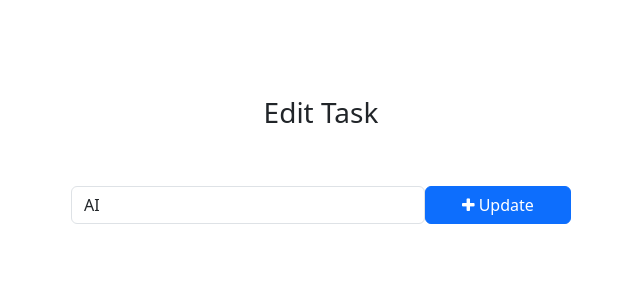
After one commit to Resultyst/todo_django, a Django app: page /todo/edit_task/6/ in a window 1280 px wide. The commit adds this page. Shown: the top 300 px of the page, without its empty margins (319-959 px from the left). Run offline with Django 5.2, Linux system fonts and the light colour scheme; data comes from the database, SQL or seed files in the repository; both versions use the stored data as it was after the commit.

Commit message:
TODO app final

```diff
--- /dev/null
+++ b/templates/edit_task.html
@@ -0,0 +1,29 @@
+<!DOCTYPE html>
+<html lang="en">
+<head>
+    <meta charset="UTF-8">
+    <meta name="viewport" content="width=device-width, initial-scale=1.0">
+    <title>Edit Task - Django TODO App</title>
+
+    <!-- Bootstrap -->
+    <link href="https://cdn.jsdelivr.net/npm/bootstrap@5.3.0-alpha1/dist/css/bootstrap.min.css" rel="stylesheet" integrity="sha384-GLhlTQ8iRABdZLl6O3oVMWSktQOp6b7In1Zl3/Jr59b6EGGoI1aFkw7cmDA6j6gD" crossorigin="anonymous">
+    <script src="https://cdn.jsdelivr.net/npm/bootstrap@5.3.0-alpha1/dist/js/bootstrap.bundle.min.js" integrity="sha384-w76AqPfDkMBDXo30jS1Sgez6pr3x5MlQ1ZAGC+nuZB+EYdgRZgiwxhTBTkF7CXvN" crossorigin="anonymous"></script>
+    <!-- Font Awesome Icons -->
+    <link rel="stylesheet" href="https://cdnjs.cloudflare.com/ajax/libs/font-awesome/4.7.0/css/font-awesome.min.css">
+
+</head>
+<body>
+    <div class="container mt-5">
+        <h3 class = "pt-5 pb-5 text-center">Edit Task</h3>
+        <form action="{% url 'edit_task' get_task.id %}" method = "POST" style ="width :500px; margin: auto;">
+            {% csrf_token %}
+            <div class="form-group">
+                <span style="display: flex;">
+                    <input type="text" name="task" class="form-control" placeholder="Add a task" value ='{{ get_task.task}}'>
+                    <button type="submit" class="btn btn-primary" style="width: 200px;"><i class="fa fa-plus"></i> Update</button>
+                </span>
+            </div>
+        </form>
+
+</body>
+</html>
--- a/templates/home.html
+++ b/templates/home.html
@@ -32,9 +32,9 @@
                     <div class="card-body">
                         {{ task.task }}
                         <span style="position: relative; float: right;">
-                            <a  class="btn btn-success"><i class="fa fa-check"></i> Mark as Done</a>
-                            <a  class="btn btn-danger"><i class="fa fa-trash"></i></a>
-                            <a  class="btn btn-primary"><i class="fa fa-pencil"></i></a>
+                            <a href="{% url 'mark_as_done' task.pk %}" class="btn btn-success"><i class="fa fa-check"></i> Mark as Done</a>
+                            <a href ="{% url 'delete_task' task.pk %}" class="btn btn-danger"><i class="fa fa-trash"></i></a>
+                            <a href ="{% url 'edit_task' task.id %}" class="btn btn-primary"><i class="fa fa-pencil"></i></a>
                         </span>
                     </div>
                 </div>
--- a/todo/urls.py
+++ b/todo/urls.py
@@ -4,4 +4,8 @@ from . import views
 
 urlpatterns = [
     path('addTask/',views.addTask, name = 'addTask'),
+    path('mark_as_done/<int:pk>/', views.mark_as_done, name = 'mark_as_done'),
+    path('mark_as_undone/<int:pk>/', views.mark_as_undone, name = 'mark_as_undone'),
+    path('edit_task/<int:pk>/',views.edit_task, name = 'edit_task'),
+    path('delete_task/<int:pk>/',views.delete_task, name = 'delete_task'),
 ]
--- a/todo/views.py
+++ b/todo/views.py
@@ -1,4 +1,4 @@
-from django.shortcuts import render, redirect
+from django.shortcuts import render, redirect, get_object_or_404
 from django.http import HttpResponse
 from .models import Task
 
@@ -6,3 +6,33 @@ def addTask(request):
     task = request.POST['task']
     Task.objects.create(task=task)
     return redirect('home')
+
+def mark_as_done(request, pk):
+    task = get_object_or_404(Task, pk=pk)
+    task.is_completed = True
+    task.save()
+    return redirect('home')
+
+def mark_as_undone(request, pk):
+    task = get_object_or_404(Task, pk=pk)
+    task.is_completed = False
+    task.save()
+    return redirect('home')
+
+def edit_task(request, pk):
+    get_task = get_object_or_404(Task, pk=pk)
+    if request.method == 'POST':
+        new_task = request.POST['task']
+        get_task.task = new_task
+        get_task.save()
+        return redirect('home')
+    else:
+        context = {
+            'get_task': get_task,
+        }
+        return render(request, 'edit_task.html', context)
+
+def delete_task(request, pk):
+    task = get_object_or_404(Task, pk=pk)
+    task.delete()
+    return redirect('home')
--- a/todo_main/views.py
+++ b/todo_main/views.py
@@ -4,7 +4,12 @@ from todo.models import Task
 
 def home(request):
     tasks = Task.objects.filter(is_completed= False).order_by('-updated_at')
+
+    completed_tasks = Task.objects.filter(is_completed = True)
+
     context ={
         'tasks' : tasks,
+        'completed_tasks' : completed_tasks,
+
     }
     return render(request,'home.html', context)
```
Also changed, not shown: db.sqlite3.
